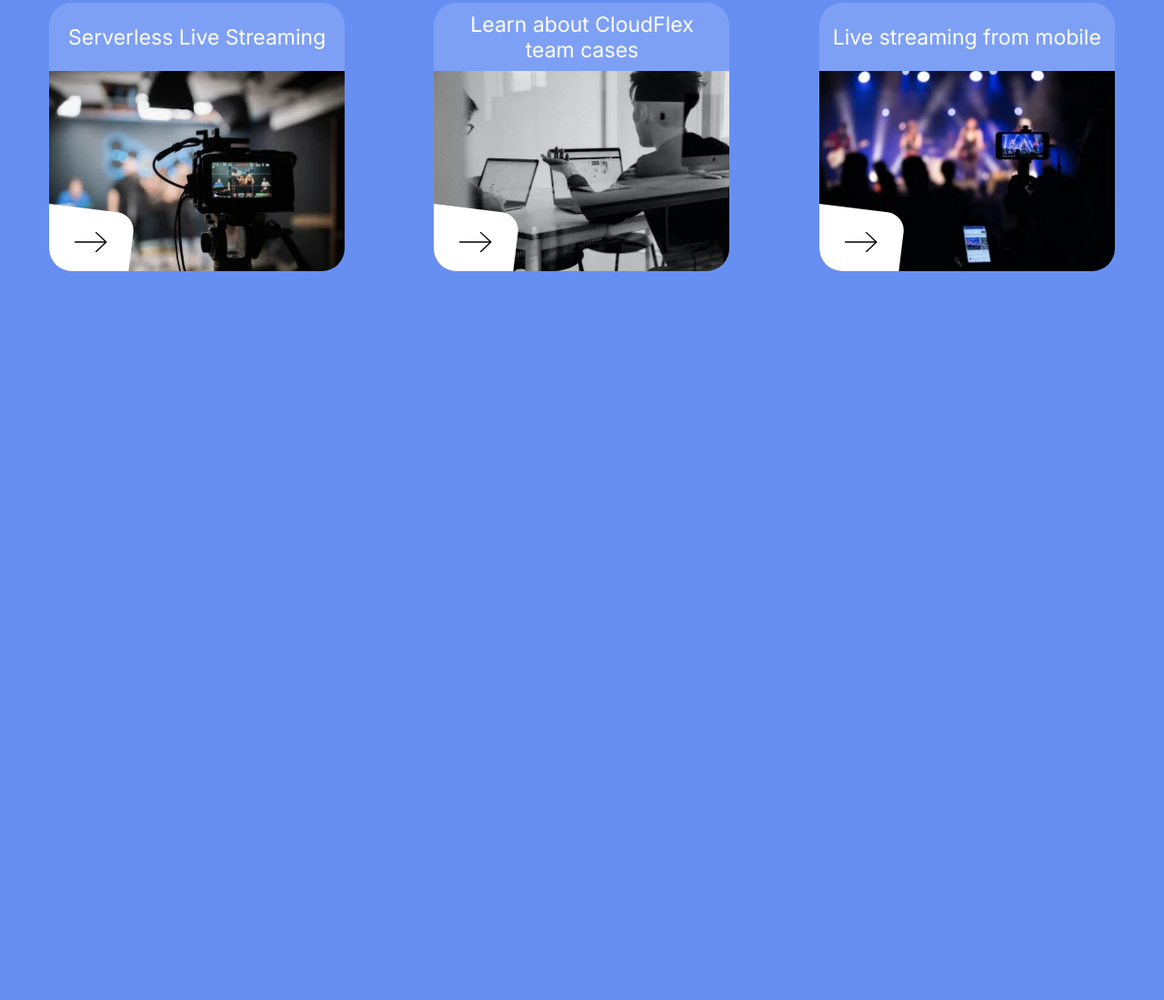
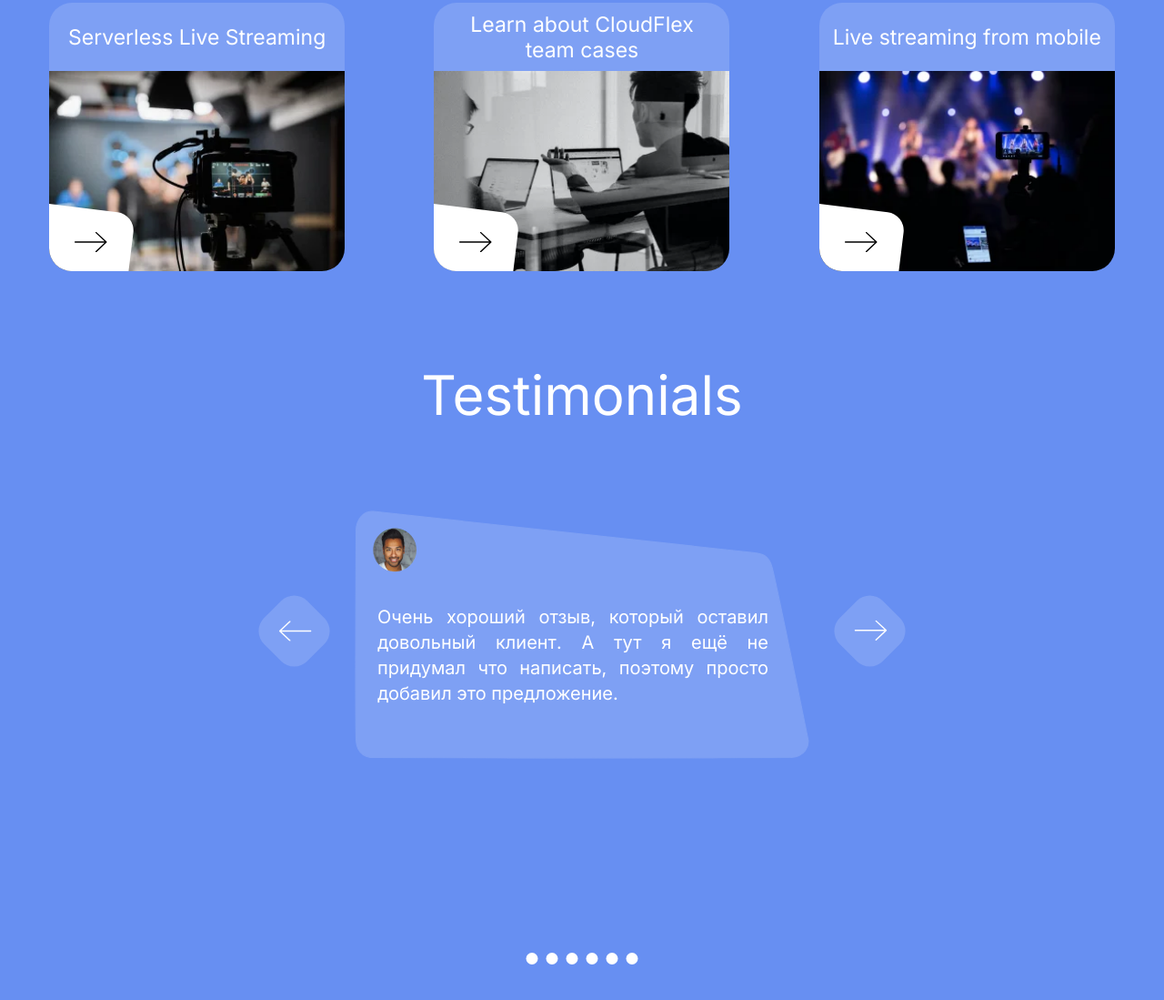
Before and after one commit to NightEvening/third_website, a website: page index.html in a window 1280 px wide. Shown: the part 4178-5277 px from the top of the page at 91% size. Before the commit the page ends 4656 px from the top, so only its background shows below. Drawn offline with Linux system fonts and the light colour scheme.

Commit message:
added testimonials + mobile adapt

```diff
--- a/index.html
+++ b/index.html
@@ -195,6 +195,47 @@
                 </div>
             </div>
         </section>
+
+        <section class="testimonials-section">
+            <div class="container">
+                <div class="testimonials">
+                    <h2 class="testimonials__title">Testimonials</h2>
+
+                    <div class="testimonials__slider slider">
+                        <figure class="wave-card">
+                            <img src="assets/img/avatar_alpha.png" alt="#" class="wave-card__avatar">
+
+                            <blockquote class="wave-card__quote">
+                                <p>
+                                    Очень хороший отзыв, который оставил довольный клиент. А тут я ещё не придумал что написать, поэтому просто добавил это предложение.
+                                </p>
+                            </blockquote>
+                        </figure>
+
+                        <button class="slider__left-btn">
+                            <svg class="slider__left-btn-icon">
+                                    <use href="assets/sprites.svg#arrow-icon"></use>
+                            </svg>
+                        </button>
+
+                        <button class="slider__right-btn">
+                            <svg class="slider__right-btn-icon">
+                                    <use href="assets/sprites.svg#arrow-icon"></use>
+                            </svg>
+                        </button>
+
+                        <div class="slider__points">
+                            <div class="slider__points-item"></div>
+                            <div class="slider__points-item"></div>
+                            <div class="slider__points-item"></div>
+                            <div class="slider__points-item"></div>
+                            <div class="slider__points-item"></div>
+                            <div class="slider__points-item"></div>
+                        </div>
+                    </div>
+                </div>
+            </div>
+        </section>
     </main>
 </body>
 </html>
--- a/styles/_basic.scss
+++ b/styles/_basic.scss
@@ -23,7 +23,7 @@ li {
     list-style: none;
 }
 
-figure {
+figure, blockquote {
     margin: 0;
 }
 
--- a/styles/_cards.scss
+++ b/styles/_cards.scss
@@ -126,3 +126,31 @@
         }
     }
 }
+
+.wave-card {
+    width: 500px;
+    height: 275px;
+    background: url('../assets/wave_card_bg.svg') center/contain no-repeat;
+    @include m.d-flex(start, start, nowrap, column, 0, 35px);
+
+    &__avatar {
+        margin: 20px 0 0 20px;
+    }
+
+    &__quote {
+        @include m.font(20px, 400, v.$color_white);
+        margin: 0 45px 0 25px;
+        line-height: 1.4;
+        text-align: justify;
+    }
+
+    @media (max-width: v.$media_md) {
+        width: 330px;
+        row-gap: 15px;
+        background: url('../assets/wave_card_bg.svg') 50% 0/contain no-repeat;
+
+        &__quote {
+        @include m.font(13px, 400, v.$color_white);
+        }
+    }
+}
--- a/styles/_exeperience.scss
+++ b/styles/_exeperience.scss
@@ -2,7 +2,7 @@
 @use 'mixins' as m;
 
 .exeperien {
-    padding: 180px 0;
+    padding: 180px 0 0 0;
     margin: 0 auto;
     text-align: center;
     @include m.d-flex(start, center, nowrap, column, 0, 90px);
--- a/styles/_importer.scss
+++ b/styles/_importer.scss
@@ -5,3 +5,4 @@
 @forward 'work';
 @forward 'about';
 @forward 'exeperience';
+@forward 'testimonials';
--- /dev/null
+++ b/styles/_testimonials.scss
@@ -0,0 +1,130 @@
+@use 'variables'as v;
+@use 'mixins' as m;
+@use 'pleceholders';
+@use 'sass:color';
+
+%slider-btn {
+    width: 67px;
+    height: 67px;
+    border: none;
+    border-radius: 20px;
+    background-color: color.adjust(v.$color_white, $alpha: -0.85);
+    rotate: z 45deg;
+}
+
+.testimonials {
+    padding: 100px 0 100px 0;
+    margin: 0 auto;
+    @include m.d-flex(start, center, nowrap, column, 0, 90px);
+
+    &__title {
+        @include m.font(60px, 400, v.$color_white);
+
+        @media (max-width: v.$media_sm) {
+            font-size: 35px;
+        }
+    }
+
+    .slider {
+        position: relative;
+        height: 500px;
+
+        &__left-btn {
+            @extend %slider-btn;
+            @include m.position(absolute, 1, -1, top, left, 100px, -100px);
+            @include m.smooth();
+            cursor: pointer;
+
+            &-icon {
+                width: 36px;
+                height: 23px;
+                fill: v.$color_white;
+                rotate: z 135deg
+            }
+
+            &:hover {
+                scale: 1.2;
+                box-shadow: 2px 2px 15px 3px color.adjust(v.$color_black, $alpha: -.85);
+            }
+        }
+
+        &__right-btn {
+            @extend %slider-btn;
+            @include m.position(absolute, 1, -1, top, right, 100px, -100px);
+            @include m.smooth();
+            cursor: pointer;
+
+            &-icon {
+                width: 36px;
+                height: 23px;
+                fill: v.$color_white;
+                rotate: z -45deg
+            }
+
+            &:hover {
+                scale: 1.2;
+                box-shadow: 2px 2px 15px 3px color.adjust(v.$color_black, $alpha: -.85);
+            }
+        }
+
+        &__points {
+            @include m.position(absolute, 1, -1, bottom, left, 0, 50%);
+            @include m.d-flex(start, center, nowrap, row, 9px, 0);
+            translate: -50% 0;
+
+            &-item {
+                width: 13px;
+                height: 13px;
+                border-radius: 50%;
+                background-color: v.$color_white;
+                cursor: pointer;
+                @include m.smooth();
+
+                &:hover {
+                    scale: .7;
+                    background-color: v.$color_grey;
+                }
+            }
+        }
+
+        @media (max-width: v.$media_md) {
+            height: 300px;
+
+            &__left-btn {
+                top: unset;
+                bottom: 20px;
+                left: 0;
+            }
+
+            &__right-btn {
+                top: unset;
+                bottom: 20px;
+                right: 0;
+            }
+
+            &__points {
+                bottom: 45px;
+            }
+        }
+
+        @media (max-width: v.$media_min) {
+            &__left-btn {
+                left: 10px;
+                scale: .8;
+
+                &:hover {
+                    scale: 1;
+                }
+            }
+
+            &__right-btn {
+                right: 10px;
+                scale: .8;
+
+                &:hover {
+                    scale: 1;
+                }
+            }
+        }
+    }
+}
--- a/styles/_variables.scss
+++ b/styles/_variables.scss
@@ -3,6 +3,7 @@ $color_white: #fff;
 $color_light_blue: #6d8ddf;
 $color_dark_blue: #111344;
 $color_black: #000;
+$color_grey: #B4B4B4;
 
 $media_xxl: 1400px;
 $media_xl: 1200px;
```
Also changed, not shown: assets/wave_card_bg.svg (added), dist/index.css, 1 other file.
